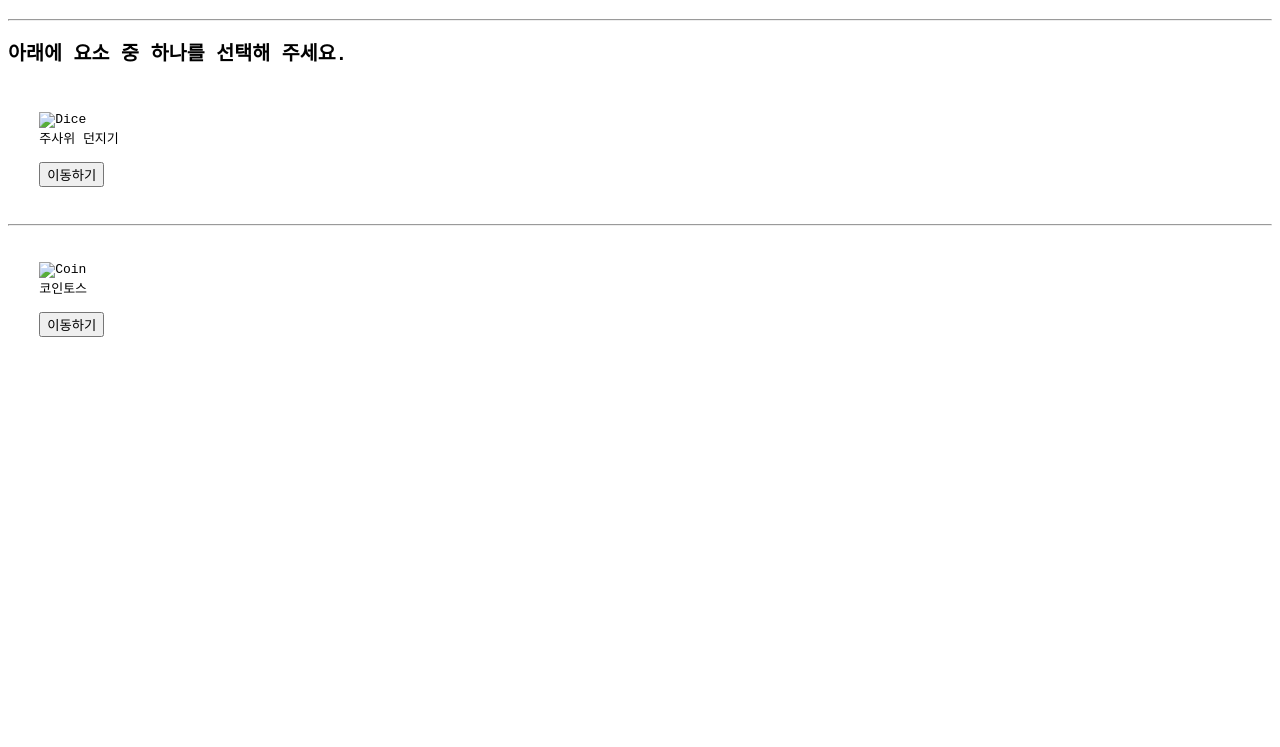
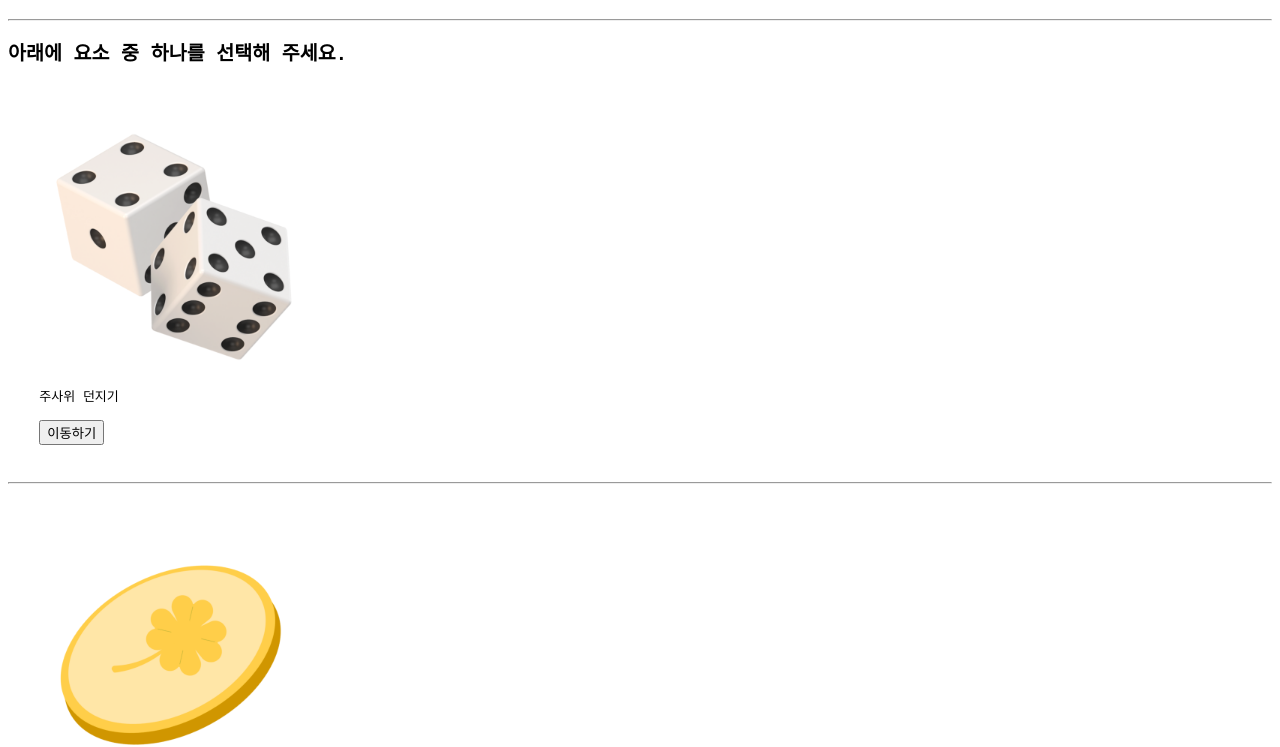
Before and after one commit to SAMPLE-Fold/SAMPLE.github.io, a plain HTML site: page index.html in a window 1280 px wide. Shown: the part 70-817 px from the top of the page. Drawn offline with Linux system fonts and the light colour scheme.

Commit message:
Update index.html

```diff
--- a/index.html
+++ b/index.html
@@ -9,14 +9,14 @@
     <hr>
     <pre><h2>아래에 요소 중 하나를 선택해 주세요.</h2>
 
-    <img src="Dice/Dice.png" width="270" height="270" alt="Dice">
+    <img src="/Dice.png" width="270" height="270" alt="Dice">
     주사위 던지기
 
     <button type="button" onclick="location='Dice.html' ">이동하기</button>
 
     <hr>
 
-    <img src="Coin/Coin.png" width="270" height="270" alt="Coin">
+    <img src="/Coin.png" width="270" height="270" alt="Coin">
     코인토스
 
     <button type="button" onclick="location='Coin.html' ">이동하기</button>
```
